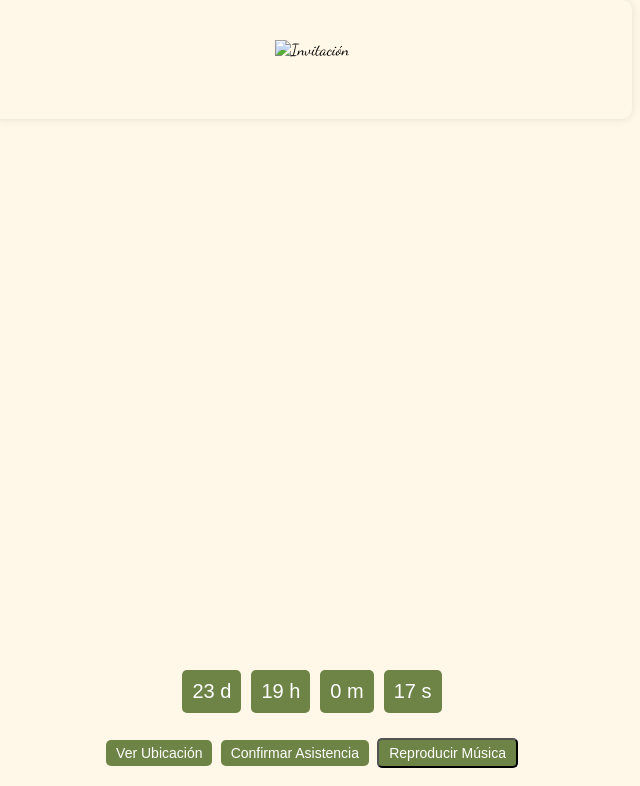
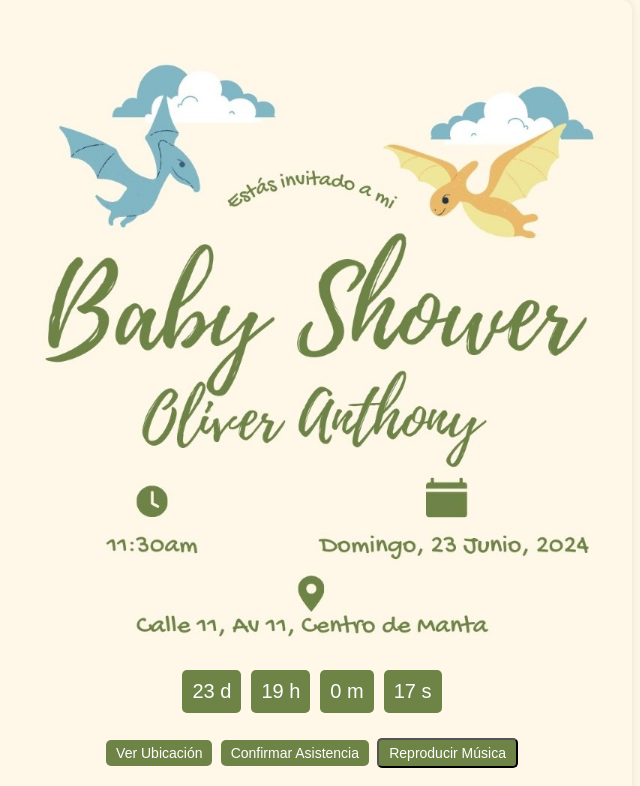
Before and after one commit to Yharaas/invitacionBabyShower, a plain HTML site: page index.html in a window 1280 px wide. Shown: the top 786 px of the page, without its empty margins (328-968 px from the left). Drawn offline with Linux system fonts and the light colour scheme; a web font is replaced by a local one.

Commit message:
Add files via upload

```diff
--- a/index.html
+++ b/index.html
@@ -148,7 +148,7 @@
         <div class="header">
         </div>
         <div class="content">
-            <img src="Invitación de Oli.jpg" alt="Invitación" class="dinosaur-img">
+            <img src="Invitacion.jpg" alt="Invitación" class="dinosaur-img">
             <div class="overlay-content">
                 <div id="countdown" class="countdown">
                     <span id="days">0 d</span>
```
